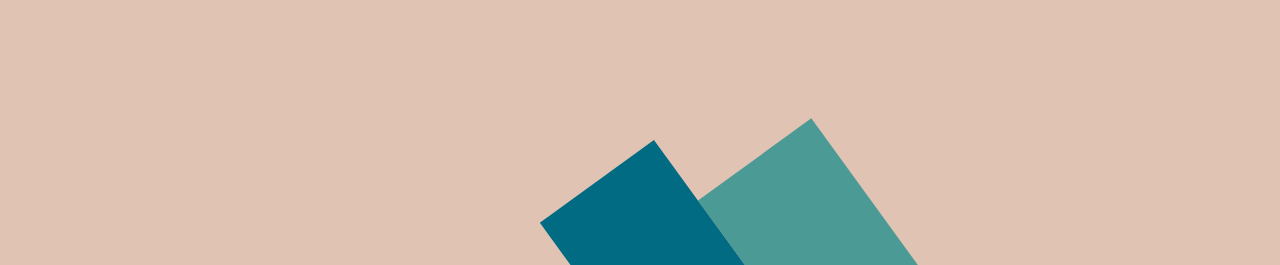
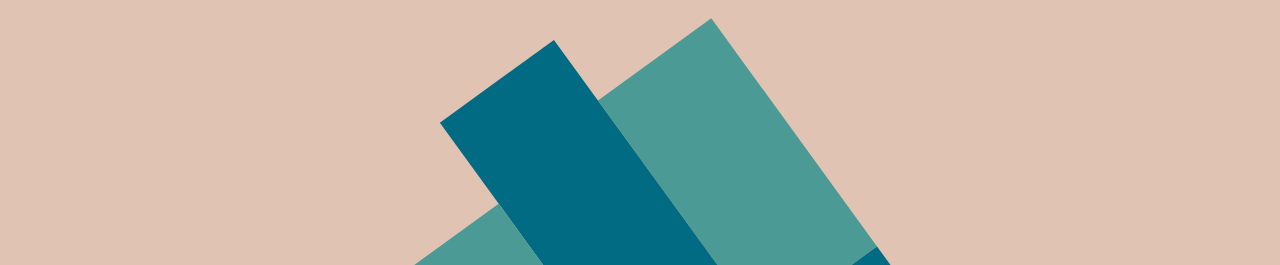
Before and after one commit to amichels/portfolio, a plain HTML site: page index.html in a window 1280 px wide. Shown: the top 265 px of the page. Drawn offline with nearby package versions, Linux system fonts and the light colour scheme.

Commit message:
working diognal scrolling

```diff
--- a/css/styles.css
+++ b/css/styles.css
@@ -34,6 +34,9 @@ h1,h2,h3,h4,h5,h6{
   float:right;
   margin-top:10%;
   width:33%;
+  position:relative;
+  left:0;
+  top:0;
   -ms-transform: rotate(-36deg); /* IE 9 */
   -webkit-transform: rotate(-36deg); /* Chrome, Safari, Opera */
   transform: rotate(-36deg);
--- a/js/app.js
+++ b/js/app.js
@@ -1,7 +1,19 @@
 $(function () {
-    $(window).scroll(function () {
-        $('#js-port').css({
-            'left':
-        });
-    });
+  var lastScrollTop = 0,
+    $el = $('#js-port'),
+    leftVal = 2;
+    topVal = 5;
+  $(window).scroll(function () {
+    var st = $(this).scrollTop(),
+        elLeft = parseInt($('#js-port').css('left'), 10);
+        elTop = parseInt($('#js-port').css('top'), 10);
+    if (st > lastScrollTop){
+      // downscroll code
+      $('#js-port').css({'left': '+=50', 'top': '+=50'});
+    } else {
+      // upscroll code
+      $('#js-port').css({'left': '-=50', 'top': '-=50'});
+    }
+    lastScrollTop = st;
+  });
 });
```
